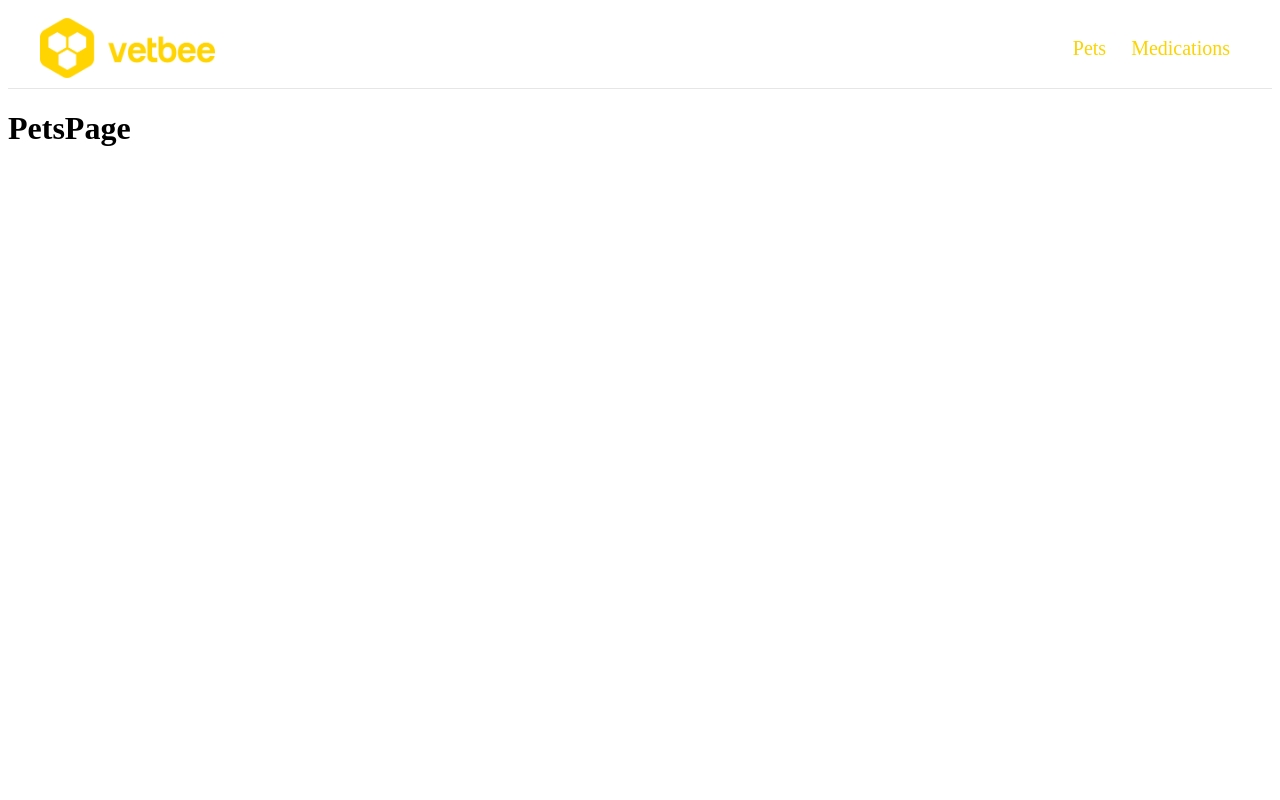
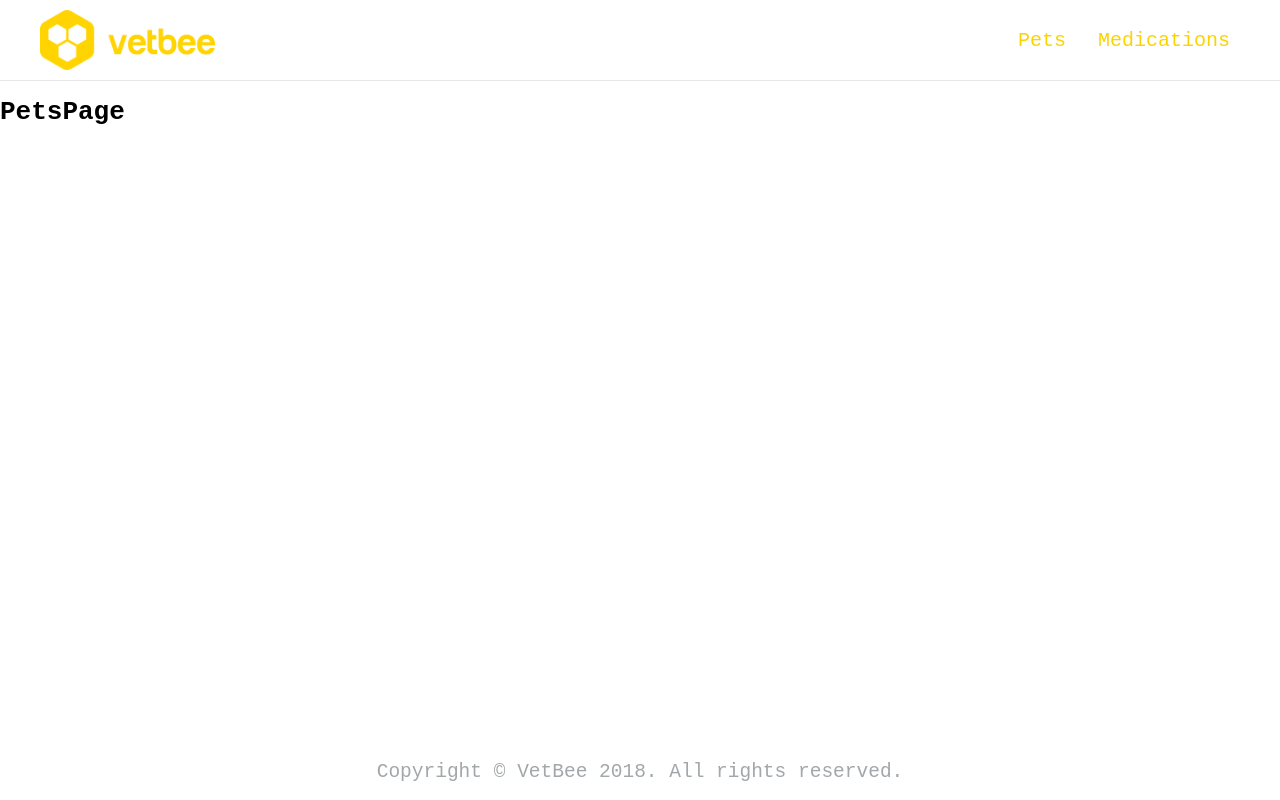
Before and after one commit to MantvydasDirgincius/vetpet_react, a React (Create React App) app: page / in a window 1280 px wide. Built offline with nearby package versions, Linux system fonts and the light colour scheme.

Commit message:
footer done

```diff
--- a/public/index.html
+++ b/public/index.html
@@ -5,10 +5,7 @@
     <link rel="icon" href="%PUBLIC_URL%/favicon.ico" />
     <meta name="viewport" content="width=device-width, initial-scale=1" />
     <meta name="theme-color" content="#000000" />
-    <meta
-      name="description"
-      content="Web site created using create-react-app"
-    />
+    <meta name="description" content="Web site created using create-react-app" />
     <link rel="apple-touch-icon" href="%PUBLIC_URL%/logo192.png" />
     <!--
       manifest.json provides metadata used when your web app is installed on a
@@ -24,6 +21,13 @@
       work correctly both with client-side routing and a non-root public URL.
       Learn how to configure a non-root public URL by running `npm run build`.
     -->
+    <link
+      rel="stylesheet"
+      href="https://cdnjs.cloudflare.com/ajax/libs/normalize/8.0.1/normalize.min.css"
+      integrity="sha512-NhSC1YmyruXifcj/KFRWoC561YpHpc5Jtzgvbuzx5VozKpWvQ+4nXhPdFgmx8xqexRcpAglTj9sIBWINXa8x5w=="
+      crossorigin="anonymous"
+      referrerpolicy="no-referrer"
+    />
     <title>React App</title>
   </head>
   <body>
--- a/src/App.css
+++ b/src/App.css
@@ -0,0 +1,10 @@
+.App {
+  margin: 0;
+  font-family: monospace;
+  min-height: 100vh;
+  display: flex;
+  flex-direction: column;
+}
+* {
+  box-sizing: border-box;
+}
--- a/src/App.js
+++ b/src/App.js
@@ -1,6 +1,7 @@
 import { Route } from 'react-router-dom';
 import { Switch } from 'react-router-dom';
 import './App.css';
+import Footer from './components/Footer/Footer';
 import Header from './components/Header/Header';
 import MedicationsPage from './components/pages/Medications/MedicationsPage';
 import PetsPage from './components/pages/Pets/PetsPage';
@@ -18,6 +19,7 @@ function App() {
           <PetsPage />
         </Route>
       </Switch>
+      <Footer />
     </div>
   );
 }
--- /dev/null
+++ b/src/components/Footer/Footer.jsx
@@ -0,0 +1,10 @@
+import './footer.css';
+function Footer() {
+  return (
+    <footer className='footer'>
+      <h2>Copyright © VetBee 2018. All rights reserved.</h2>
+    </footer>
+  );
+}
+
+export default Footer;
--- /dev/null
+++ b/src/components/Footer/footer.css
@@ -0,0 +1,10 @@
+.footer {
+  text-align: center;
+  color: #a2a7aa;
+  margin-top: auto;
+}
+
+.footer h2 {
+  font-weight: 400;
+}
+/*# sourceMappingURL=footer.css.map */
--- /dev/null
+++ b/src/components/Footer/footer.scss
@@ -0,0 +1,10 @@
+.footer {
+    text-align: center;
+    color: rgb(162, 167, 170);
+    margin-top: auto;
+
+
+  h2 {
+    font-weight: 400;
+  }
+}
```
Also changed, not shown: 1 other file (tests, documents, lock files or other folders).
